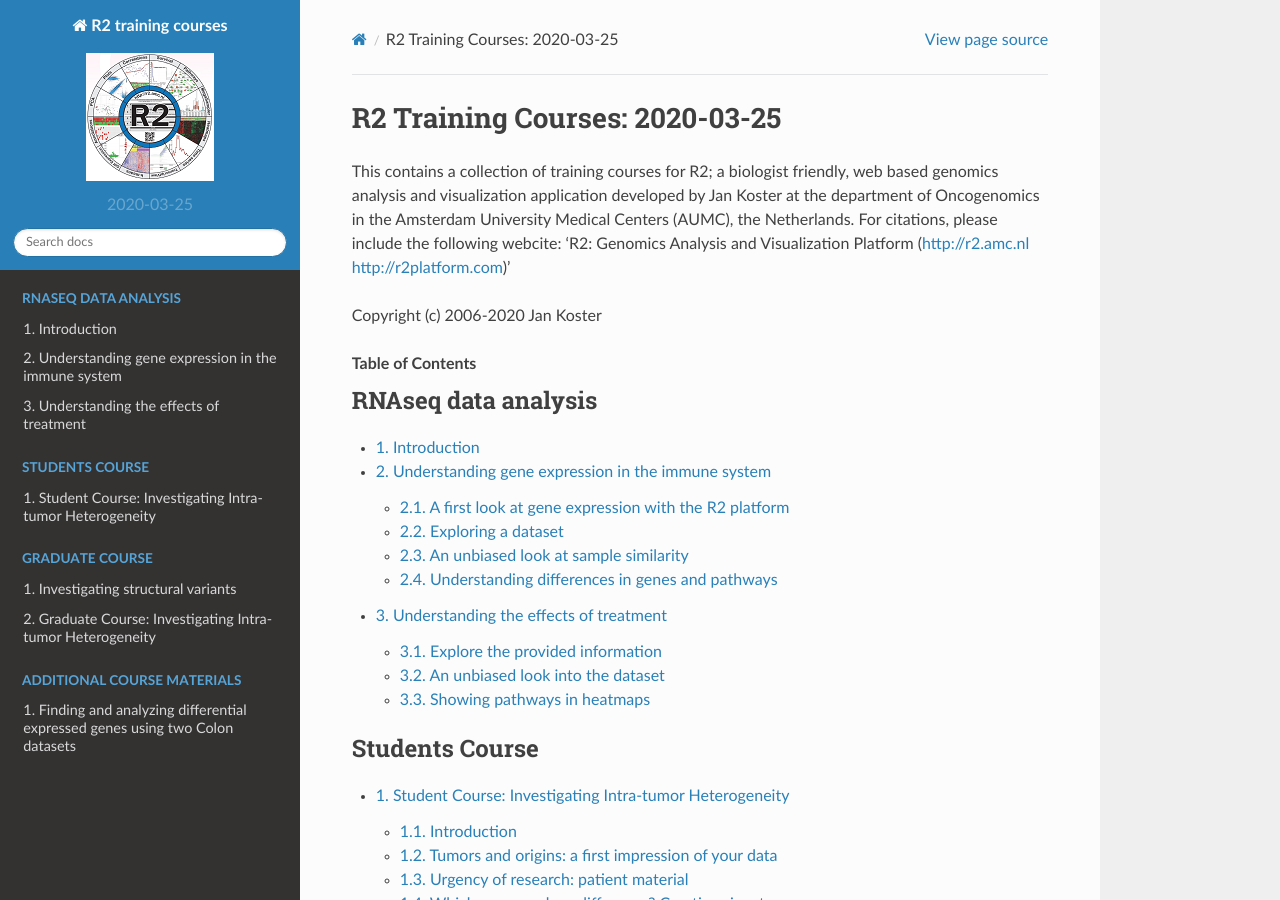
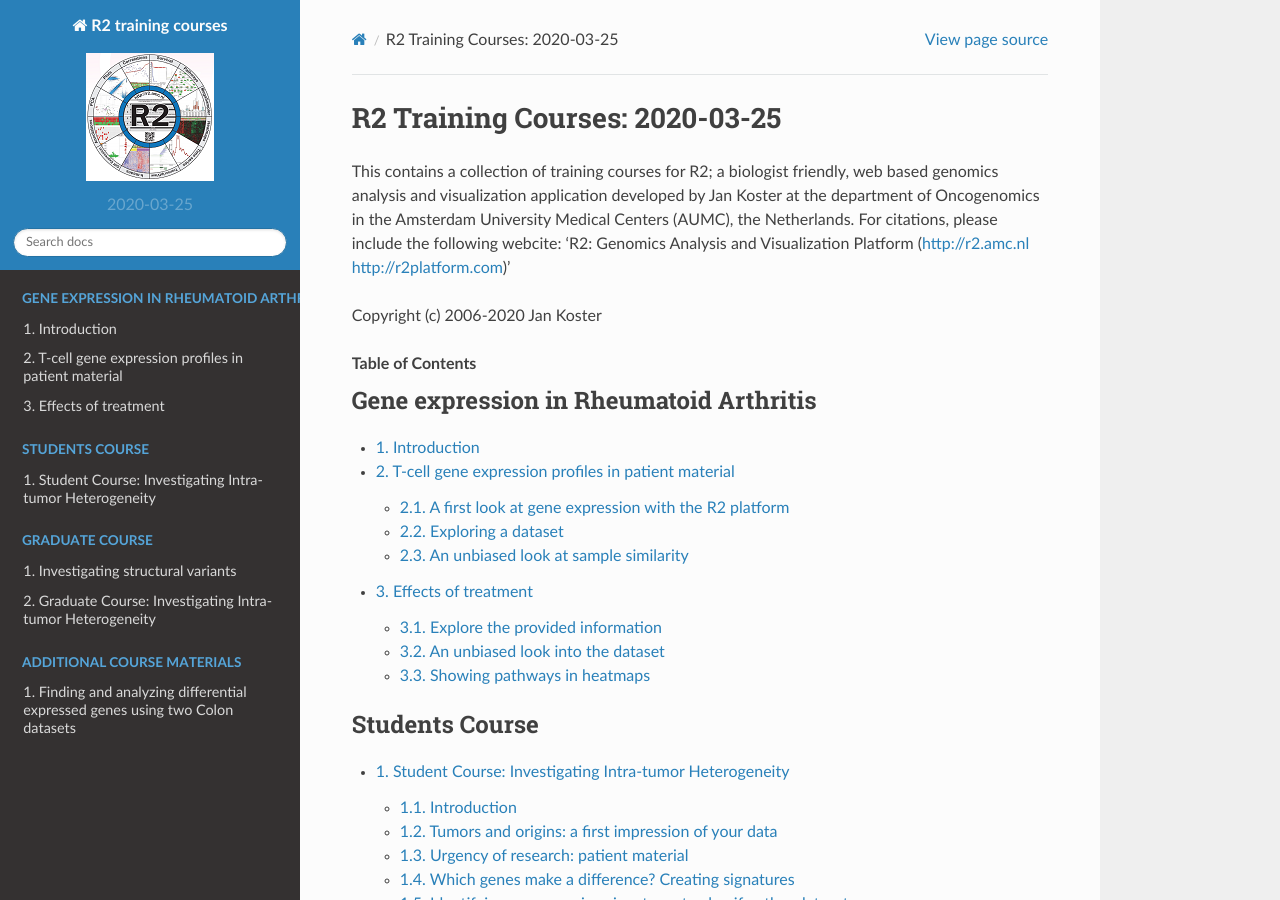
Before and after one commit to antronerds/r2-training-courses, a Sphinx documentation site: the page built from docs/index.rst, in a window 1280 px wide and 900 px high. Built offline with Sphinx 7.4.7 and the Read the Docs theme 2.0.0, drawn with Linux system fonts in a browser that asks for light colours.

Commit message:
Second dataset

```diff
--- a/docs/RNA_seq_data_analysis_-_Using_Rheumatoid_Arthritis_data.md
+++ b/docs/RNA_seq_data_analysis_-_Using_Rheumatoid_Arthritis_data.md
@@ -11,13 +11,11 @@ This has led to extensive efforts to find more specific diagnostic markers. The
    [**Figure 1:  Cell types, cytokines, and chemokine receptors as rheumatoid arthritis drug targets (Source DOI: 10.1211/PJ.2016.20201090)**](_static/images/KIT_rheumatoid-arthritis-drug-targets.jpg)
 
 
-Understanding gene expression in the immune system
+
+T-cell gene expression profiles in patient material
 ===
-
-Today you will use the web-based genomics analysis and visualization platform R2. R2 provides you with a set of bioinformatics tools to investigate patient and experimental data.
-Takeshita and Okuzono et al. (2019) and Lauwerys et al. (2014) have collected a large number of samples from clinically well-defined cohorts of patients with RA and age-matched healthy controls (HCs). This data and other similar studies have been uploaded into our platform R2. We will make use of these datasets to explore the  differences and similarities between peripheral blood and synovial fluid, to study the characteristics of T cells, and to look for possible effects of treatments.
-
-
+ Today you will use the web-based genomics analysis and visualization platform R2. R2 provides you with a set of bioinformatics tools to investigate patient and experimental data.
+ Takeshita and Okuzono et al. (2019) and Lauwerys et al. (2014) have collected a large number of samples from clinically well-defined cohorts of patients with RA and age-matched healthy controls (HCs). This data and other similar studies have been uploaded into our platform R2. We will make use of these datasets to explore the  differences and similarities between peripheral blood and synovial fluid, to study the characteristics of T cells, and to look for possible effects of treatments.
 
  A first look at gene expression with the R2 platform
  ---
@@ -177,7 +175,7 @@ Each dot is a sample and the axes are the more abstract t-SNE variables (v1 and
 
  ---------
 
-Understanding differences in genes and pathways
+
 ---
 *Analyses used*
 * Differential Expression between groups
@@ -218,12 +216,12 @@ We have seen that the expression profiles of the same cell types can show differ
 
  ---------
 
- Now that we have a better understanding of T-cells and of the platform R2, let's have a look in a different dataset if we can find any effect of rheumatoid arthritis treatments on a genomic scale .
 
 
 
-  Understanding the effects of treatment
+ Effects of treatment
   ===
+ Now that we have a better understanding of T-cells and of the platform R2, let's have a look in a different dataset if we can find any effect of rheumatoid arthritis treatments on a genomic scale .
 
 *Data used:*
 * R2 titel: Disease Rheumatoid arthritis (drugs) - Lauwerys - 40 - MAS5.0 - u133p2
--- a/docs/index.rst
+++ b/docs/index.rst
@@ -11,7 +11,7 @@ Copyright (c) 2006-2020 Jan Koster
 .. toctree::
    :maxdepth: 2
    :numbered: 3
-   :caption: RNAseq data analysis
+   :caption: Gene expression in Rheumatoid Arthritis
 
    RNA_seq_data_analysis_-_Using_Rheumatoid_Arthritis_data
 
```
